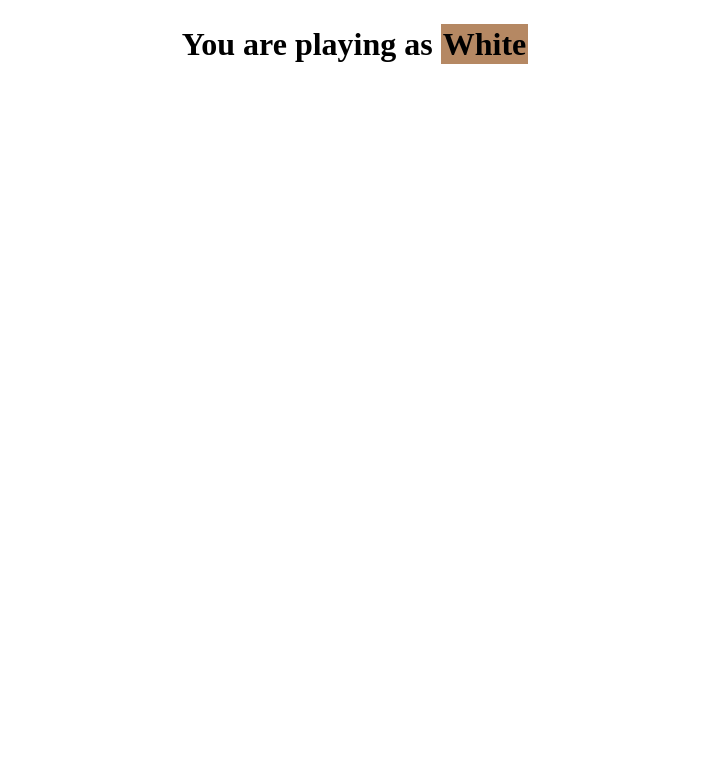
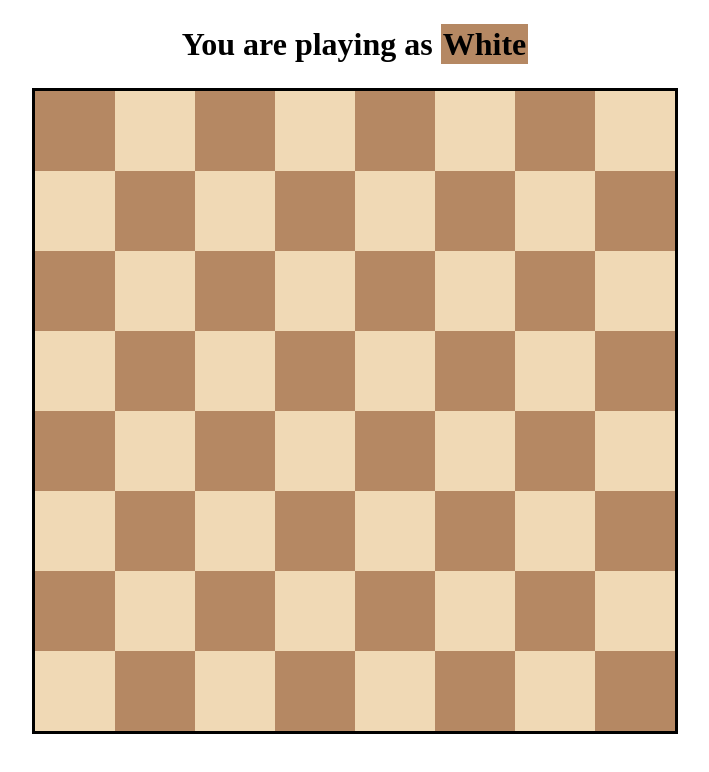
Before and after one commit to asthakp/chessboard, a plain HTML site: page index.html in a window 1280 px wide. Shown: the whole page, without its empty margins (285-994 px from the left). Drawn offline with Linux system fonts and the light colour scheme.

Commit message:
colors added

```diff
--- a/index.html
+++ b/index.html
@@ -5,75 +5,89 @@
     <meta http-equiv="X-UA-Compatible" content="IE=edge">
     <meta name="viewport" content="width=device-width, initial-scale=1.0">
     <title>Chess</title>
-    <link rel="stylesheet" href="styles.css"
+    <link rel="stylesheet" href="styles.css">
 </head>
 <body>
     <h1>You are playing as <span class="h1_white">White</span></h1>
     <div class="container">
-        <div></div>
-        <div></div>
-        <div></div>
-        <div></div>
-        <div></div>
-        <div></div>
-        <div></div>
-        <div></div>
-        <div></div>
-        <div></div>
-        <div></div>
-        <div></div>
-        <div></div>
-        <div></div>
-        <div></div>
-        <div></div>
-        <div></div>
-        <div></div>
-        <div></div>
-        <div></div>
-        <div></div>
-        <div></div>
-        <div></div>
-        <div></div>
-        <div></div>
-        <div></div>
-        <div></div>
-        <div></div>
-        <div></div>
-        <div></div>
-        <div></div>
-        <div></div>
-        <div></div>
-        <div></div>
-        <div></div>
-        <div></div>
-        <div></div>
-        <div></div>
-        <div></div>
-        <div></div>
-        <div></div>
-        <div></div>
-        <div></div>
-        <div></div>
-        <div></div>
-        <div></div>
-        <div></div>
-        <div></div>
-        <div></div>
-        <div></div>
-        <div></div>
-        <div></div>
-        <div></div>
-        <div></div>
-        <div></div>
-        <div></div>
-        <div></div>
-        <div></div>
-        <div></div>
-        <div></div>
-        <div></div>
-        <div></div>
-        <div></div>
-        <div></div>
+        <div class="black-box"></div>
+        <div class="white-box"></div>
+        <div class="black-box"></div>
+        <div class="white-box"></div>
+        <div class="black-box"></div>
+        <div class="white-box"></div>
+        <div class="black-box"></div>
+        <div class="white-box"></div>
+
+
+        <div class="white-box"></div>
+        <div class="black-box"></div>
+        <div class="white-box"></div>
+        <div class="black-box"></div>
+        <div class="white-box"></div>
+        <div class="black-box"></div>
+        <div class="white-box"></div>
+        <div class="black-box"></div>
+
+
+        <div class="black-box"></div>
+        <div class="white-box"></div>
+        <div class="black-box"></div>
+        <div class="white-box"></div>
+        <div class="black-box"></div>
+        <div class="white-box"></div>
+        <div class="black-box"></div>
+        <div class="white-box"></div>
+
+
+        <div class="white-box"></div>
+        <div class="black-box"></div>
+        <div class="white-box"></div>
+        <div class="black-box"></div>
+        <div class="white-box"></div>
+        <div class="black-box"></div>
+        <div class="white-box"></div>
+        <div class="black-box"></div>
+
+        <div class="black-box"></div>
+        <div class="white-box"></div>
+        <div class="black-box"></div>
+        <div class="white-box"></div>
+        <div class="black-box"></div>
+        <div class="white-box"></div>
+        <div class="black-box"></div>
+        <div class="white-box"></div>
+
+
+        <div class="white-box"></div>
+        <div class="black-box"></div>
+        <div class="white-box"></div>
+        <div class="black-box"></div>
+        <div class="white-box"></div>
+        <div class="black-box"></div>
+        <div class="white-box"></div>
+        <div class="black-box"></div>
+
+
+        <div class="black-box"></div>
+        <div class="white-box"></div>
+        <div class="black-box"></div>
+        <div class="white-box"></div>
+        <div class="black-box"></div>
+        <div class="white-box"></div>
+        <div class="black-box"></div>
+        <div class="white-box"></div>
+
+
+        <div class="white-box"></div>
+        <div class="black-box"></div>
+        <div class="white-box"></div>
+        <div class="black-box"></div>
+
+        <div class="white-box"></div>
+        <div class="black-box"></div>
+        <div class="white-box"></div>
+        <div class="black-box"></div>
     </div>
 
 </body>
--- a/styles.css
+++ b/styles.css
@@ -5,6 +5,7 @@
 }
 :root {
   --darkbox: rgb(181, 136, 99);
+  --lightbox: rgb(240, 217, 181);
 }
 h1 {
   text-align: center;
@@ -15,3 +16,22 @@ h1 {
   background-color: var(--darkbox);
   padding: 2px;
 }
+.container {
+  width: calc(80vh + 6px);
+  height: calc(80vh + 6px);
+  border: 3px solid black;
+  margin: auto;
+  display: flex;
+  flex-wrap: wrap;
+}
+.black-box,
+.white-box {
+  width: 10vh;
+  height: 10vh;
+}
+.black-box {
+  background-color: var(--darkbox);
+}
+.white-box {
+  background-color: var(--lightbox);
+}
```
Also changed, not shown: git.txt (added).
